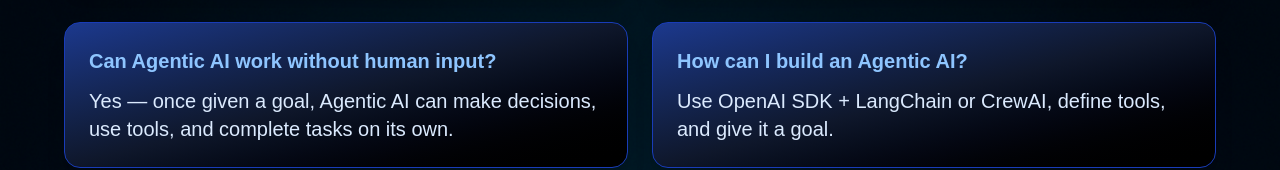
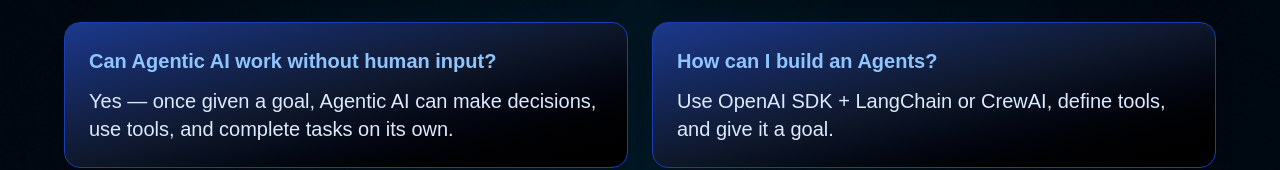
Before and after one commit to deshantk332720/Agentic-AI, a Next.js app: page /Basics in a window 1280 px wide. Shown: the part 632-802 px from the top of the page. Built offline with nearby package versions, Linux system fonts and the light colour scheme.

Commit message:
push my code

```diff
--- a/src/app/Basics/page.tsx
+++ b/src/app/Basics/page.tsx
@@ -30,7 +30,7 @@ export default function Home() {
       answer: "Yes — once given a goal, Agentic AI can make decisions, use tools, and complete tasks on its own.",
     },
     {
-      question: "How can I build an Agentic AI?",
+      question: "How can I build an Agents?",
       answer: "Use OpenAI SDK + LangChain or CrewAI, define tools, and give it a goal.",
     },
     {
--- a/src/app/page.tsx
+++ b/src/app/page.tsx
@@ -86,7 +86,7 @@ export default function Home() {
 <br />
       {/* Question Lines Section */}
       <section className="px-4 pb-10 sm:pb-16 md:pb-20">
-        <div className="text-5xl sm:text-2xl font-serif space-y-2 ">
+        <div className="text-lg sm:text-2xl font-serif space-y-2 ">
           {displayedLines.map((line, idx) => (
             <div key={idx}>{line}</div>
           ))}
```
